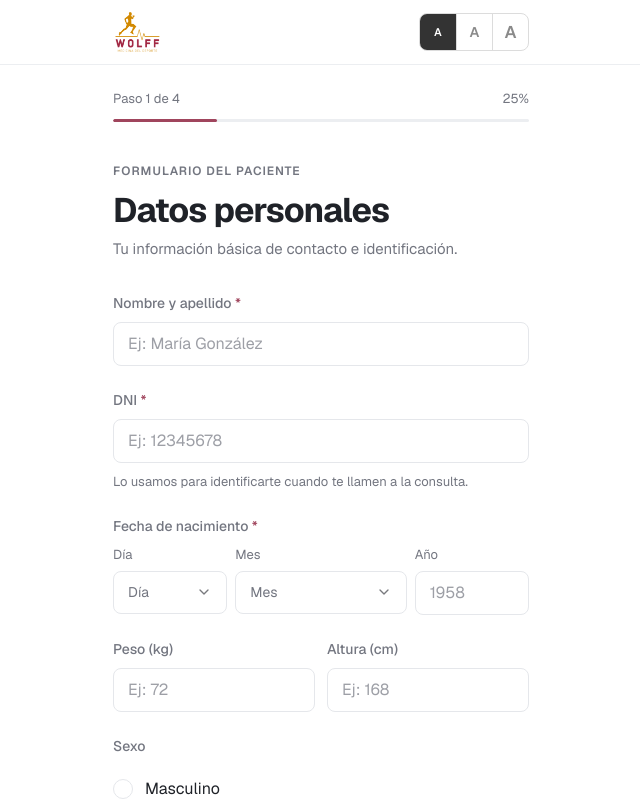
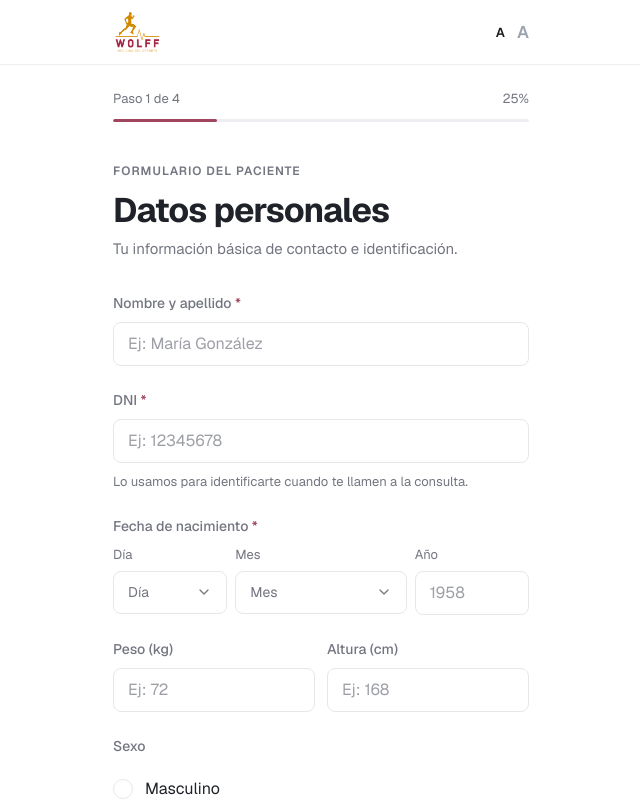
Before and after one commit to quintoimpacto/v0-wolff-app, a Next.js app: page /formulario in a window 1280 px wide. Shown: the top 800 px of the page, without its empty margins (319-959 px from the left). Built offline with nearby package versions, Linux system fonts and the light colour scheme.

Commit message:
feat: simplify text size options and adjust button styles
Co-authored-by: Pauhaus <274125356+Pauhaus@users.noreply.github.com>

```diff
--- a/app/formulario/page.tsx
+++ b/app/formulario/page.tsx
@@ -51,9 +51,9 @@ const STEPS = [
   },
 ] as const;
 
-// Font scale levels for the text-size segmented control (chico / mediano / grande).
-const SCALES = [1, 1.15, 1.3] as const;
-const SCALE_LABELS = ["Texto chico", "Texto mediano", "Texto grande"] as const;
+// Font scale levels for the text-size control (normal / grande).
+const SCALES = [1, 1.3] as const;
+const SCALE_LABELS = ["Texto normal", "Texto grande"] as const;
 const DEFAULT_SCALE_INDEX = 0;
 
 export default function FormularioPage() {
@@ -191,14 +191,14 @@ export default function FormularioPage() {
         <div className="mx-auto flex w-full max-w-md items-center justify-between gap-3 px-4 py-3">
           <WolffLogo width={120} height={87} className="h-10 w-auto" priority />
           <div
-            className="flex items-stretch overflow-hidden rounded-lg border border-[#dcdcdc]"
+            className="flex items-center gap-3"
             role="group"
             aria-label="Tamaño de texto"
           >
             {SCALES.map((_, i) => {
               const active = scaleIndex === i;
-              // "A" progresivamente más grande para representar chico / mediano / grande.
-              const fontClass = i === 0 ? "text-[11px]" : i === 1 ? "text-[14px]" : "text-[17px]";
+              // "A" chica para el tamaño normal, "A" grande para el ampliado.
+              const fontClass = i === 0 ? "text-[13px]" : "text-[17px]";
               return (
                 <button
                   key={i}
@@ -207,11 +207,8 @@ export default function FormularioPage() {
                   aria-label={SCALE_LABELS[i]}
                   aria-pressed={active}
                   className={
-                    "flex h-9 w-9 items-center justify-center font-semibold leading-none transition-colors " +
-                    (i > 0 ? "border-l border-[#dcdcdc] " : "") +
-                    (active
-                      ? "bg-[#333333] text-white"
-                      : "bg-transparent text-[#8a8a8a] hover:bg-[#f2f2f2] hover:text-[#333333]")
+                    "font-semibold leading-none transition-colors " +
+                    (active ? "text-[#1a1a1a]" : "text-[#9ca3af] hover:text-[#4b5563]")
                   }
                 >
                   <span className={fontClass} aria-hidden="true">
```
